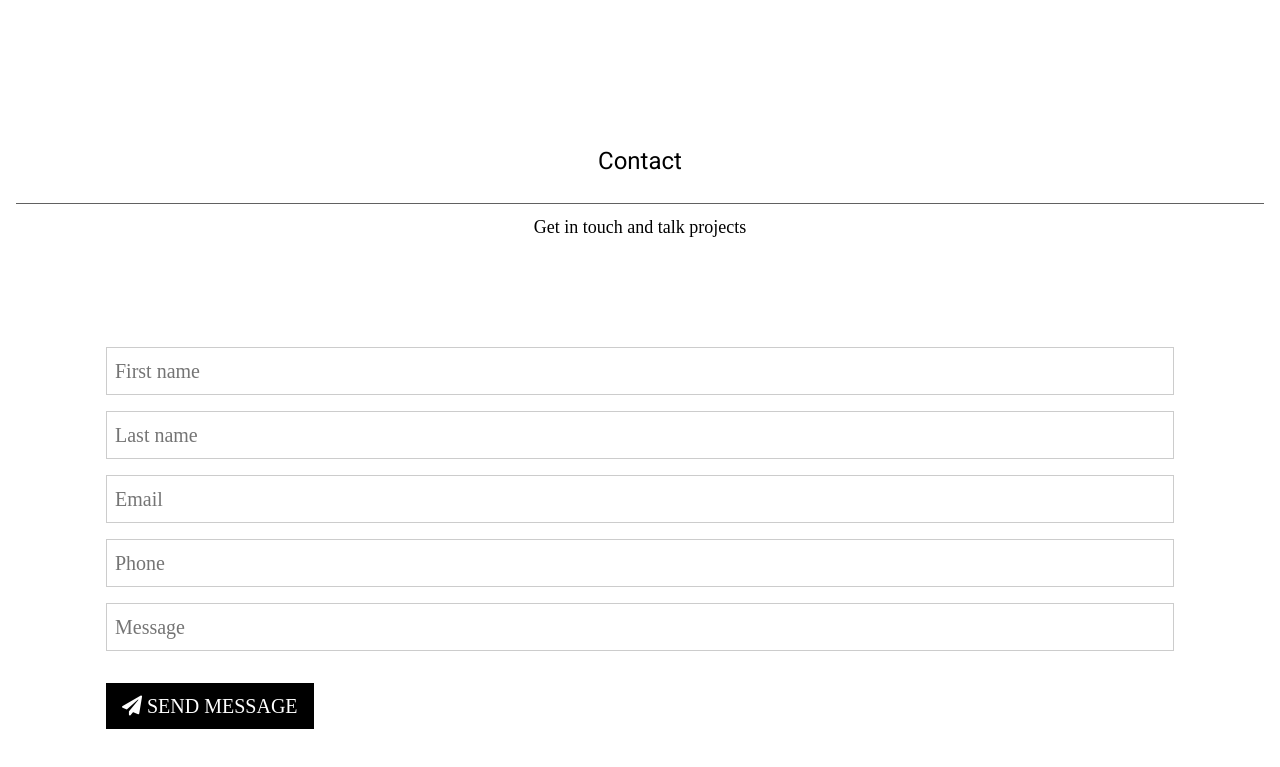
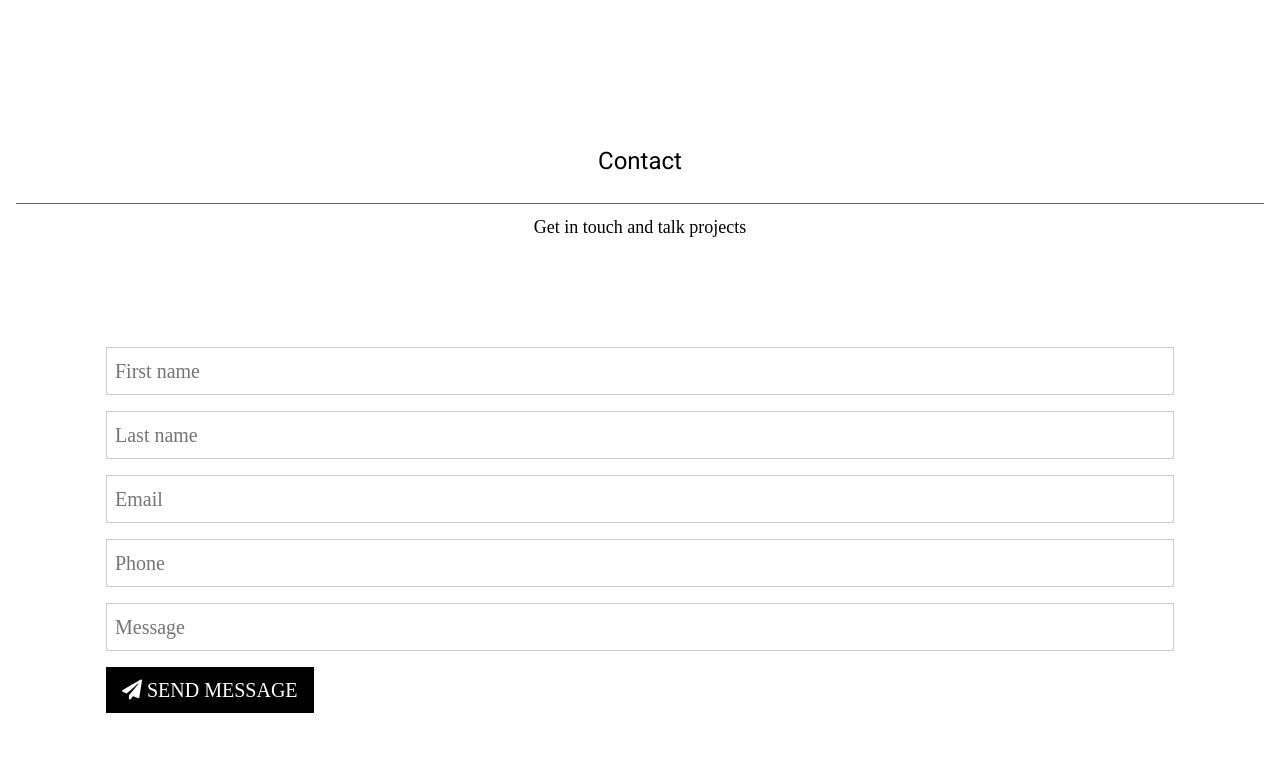
Before and after one commit to Code-Institute-Submissions/Milestoneprojectone-2, a plain HTML site: page index.html in a window 1280 px wide. Shown: the part 1770-2537 px from the top of the page. Drawn offline with nearby package versions, Linux system fonts and the light colour scheme.

Commit message:
index.html

```diff
--- a/index.html
+++ b/index.html
@@ -154,7 +154,7 @@ all the items is required, the method at the moment is to my email-->
 
         <input class="w3-input w3-section w3-border" type="text" placeholder="Message" required name="Message">
 
-        <button class="w3-button w3-black w3-section w3-center" type="submit" id="submit">
+        <button class="w3-button w3-black w3-center" type="submit" id="submit">
 
           <i class="fa fa-paper-plane"></i> SEND MESSAGE</button>
 
```
